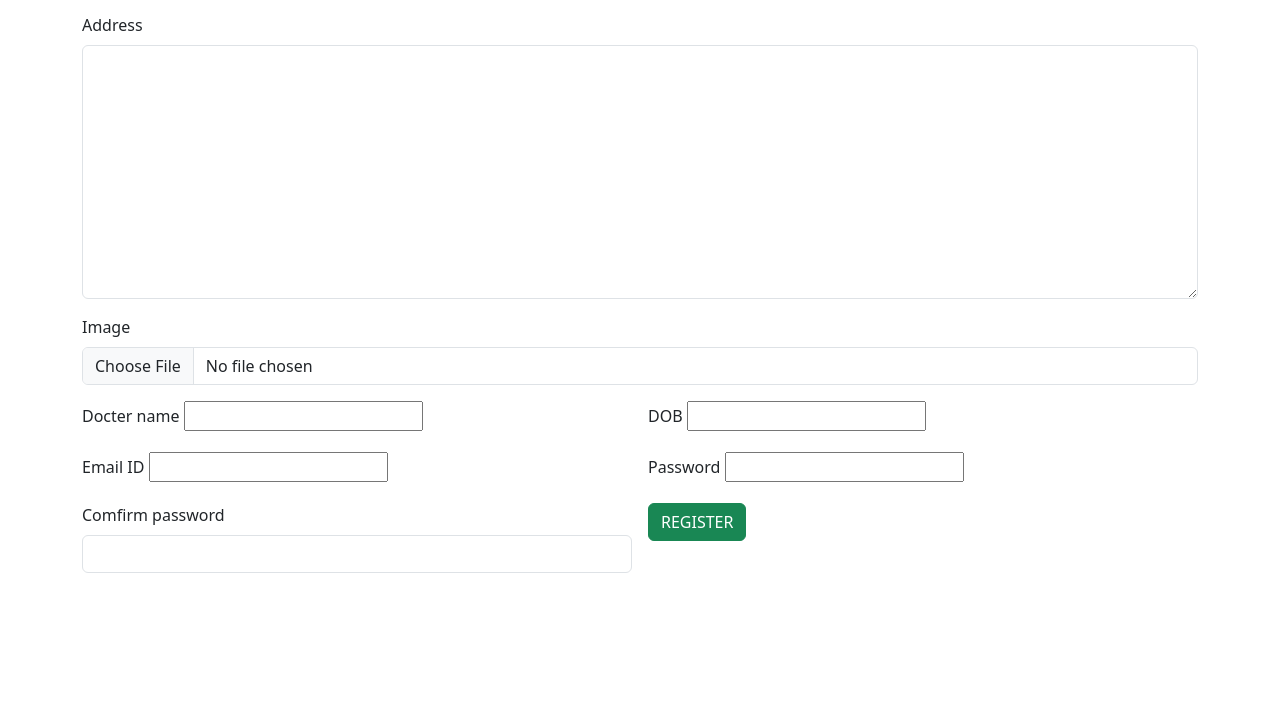
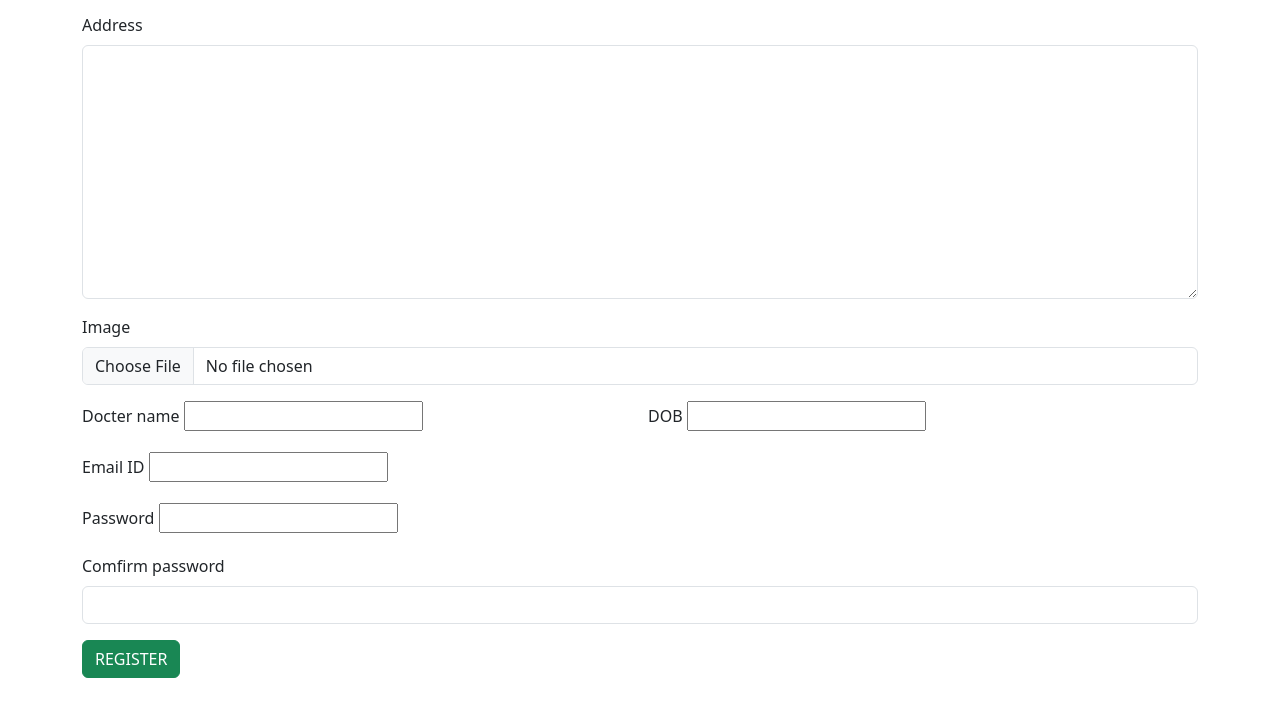
Before and after one commit to 3bin-05/Patient-App, a plain HTML site: page index.html in a window 1280 px wide. Shown: the part 94-800 px from the top of the page. Drawn offline with nearby package versions, Linux system fonts and the light colour scheme.

Commit message:
patient name

```diff
--- a/index.html
+++ b/index.html
@@ -55,19 +55,19 @@
                         <label for="" class="form-label">DOB</label>
                         <input type="text" class="form-input">
                     </div>
-                    <div class="col col-12 col-sm-6 col-md-6 col-lg-6 col-xl-6 col-xxl-6">
+                    <div class="col col-12 col-sm-12 col-md-12 col-lg-12 col-xl-12 col-xxl-12">
                         <label for="" class="form-label">Email ID</label>
                         <input type="text" class="form-input">
                     </div>
-                    <div class="col col-12 col-sm-6 col-md-6 col-lg-6 col-xl-6 col-xxl-6">
+                    <div class="col col-12 col-sm-12 col-md-12 col-lg-12 col-xl-12 col-xxl-12">
                         <label for="" class="form-label">Password</label>
                         <input type="text" class="form-input">
                     </div>
-                    <div class="col col-12 col-sm-6 col-md-6 col-lg-6 col-xl-6 col-xxl-6">
+                    <div class="col col-12 col-sm-12 col-md-12 col-lg-12 col-xl-12 col-xxl-12">
                         <label for="" class="form-label">Comfirm password</label>
                         <input type="password" name="" id="" class="form-control">
                     </div>
-                    <div class="col col-12 col-sm-6 col-md-6 col-lg-6 col-xl-6 col-xxl-6">
+                    <div class="col col-12 col-sm-12 col-md-12 col-lg-12 col-xl-12 col-xxl-12">
                         <button class="btn btn-success">REGISTER</button>
                     </div>
                 </div>
```
